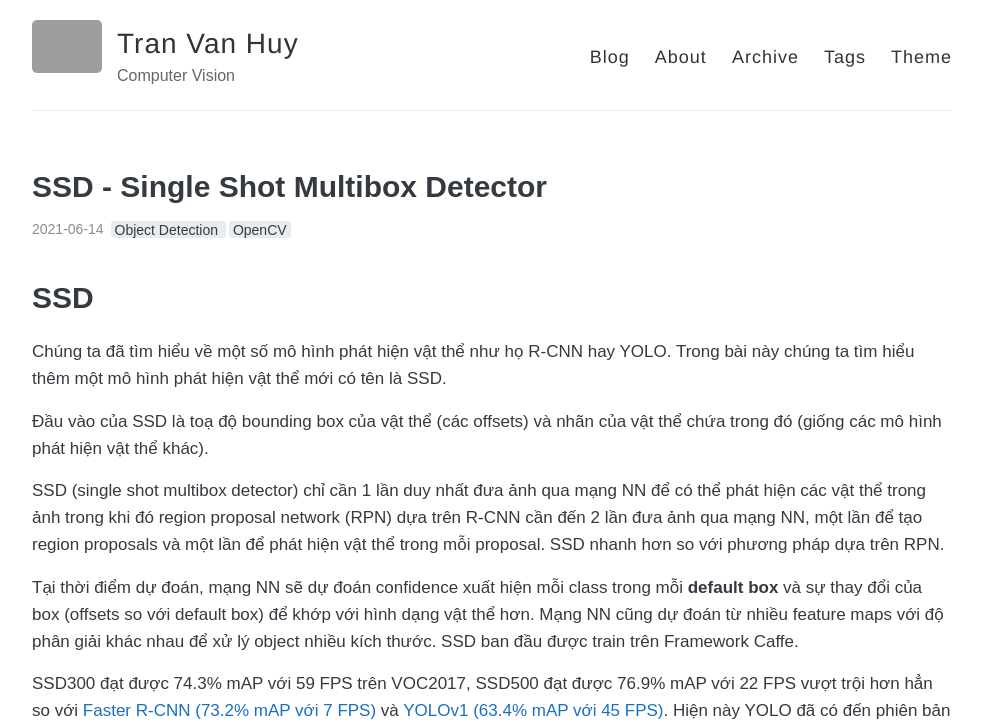
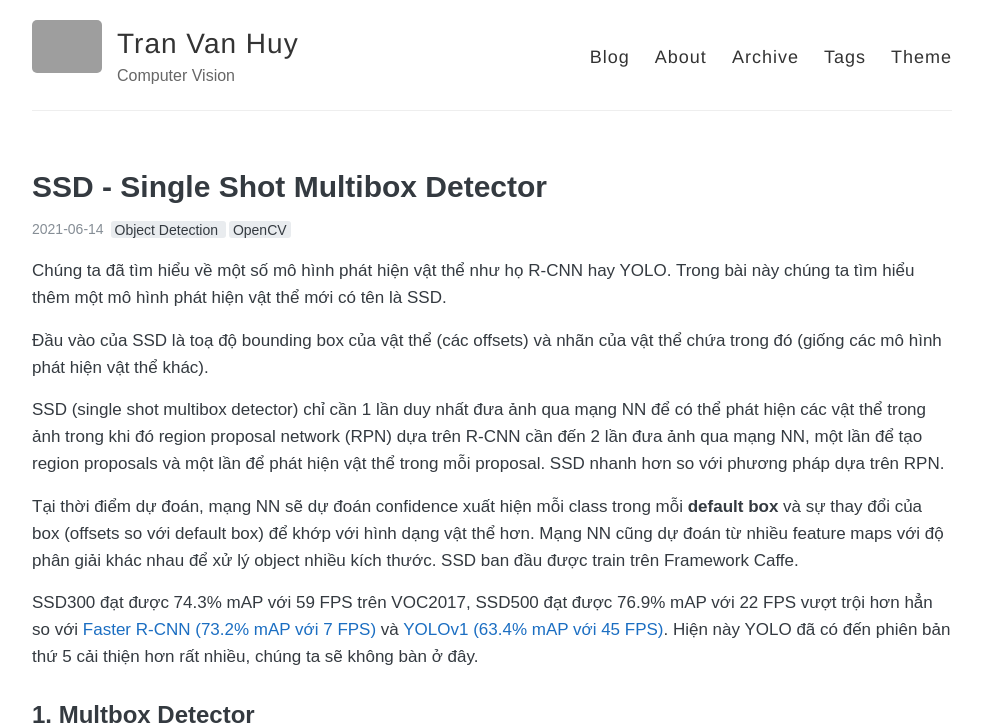
Before and after one commit to huytranvan2010/huytranvan2010.github.io, a Jekyll site: the page built from _posts/2021-06-14-SSD-Single-Shot-Multibox-Detector.md, in a window 1280 px wide and 900 px high, cut to the strip 0-726 px from the top of the window. Shown: the whole strip, without its empty margins (148-1130 px from the left). Built offline with Jekyll 4.4.1, drawn with Linux system fonts in a browser that asks for light colours; formulas are drawn with MathJax 3; grey boxes are pictures that could not be loaded.

```diff
--- a/_posts/2021-06-14-SSD-Single-Shot-Multibox-Detector.md
+++ b/_posts/2021-06-14-SSD-Single-Shot-Multibox-Detector.md
@@ -4,8 +4,6 @@
 tags: [Object Detection, OpenCV]
 comments: true
 ---
-
-# SSD
 Chúng ta đã tìm hiểu về một số mô hình phát hiện vật thể như họ R-CNN hay YOLO. Trong bài này chúng ta tìm hiểu thêm một mô hình phát hiện vật thể mới có tên là SSD.
 
 Đầu vào của SSD là toạ độ bounding box của vật thể (các offsets) và nhãn của vật thể chứa trong đó (giống các mô hình phát hiện vật thể khác).
```
